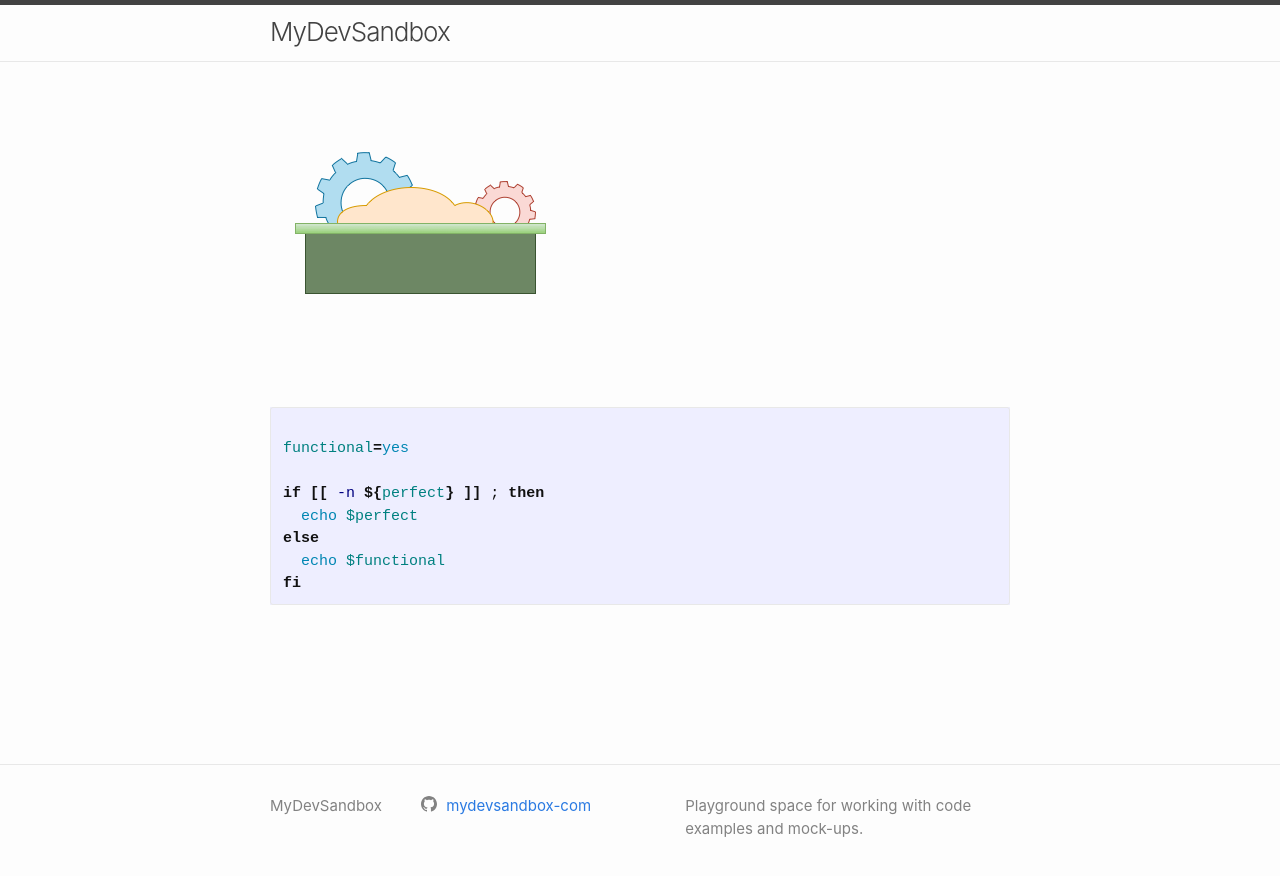
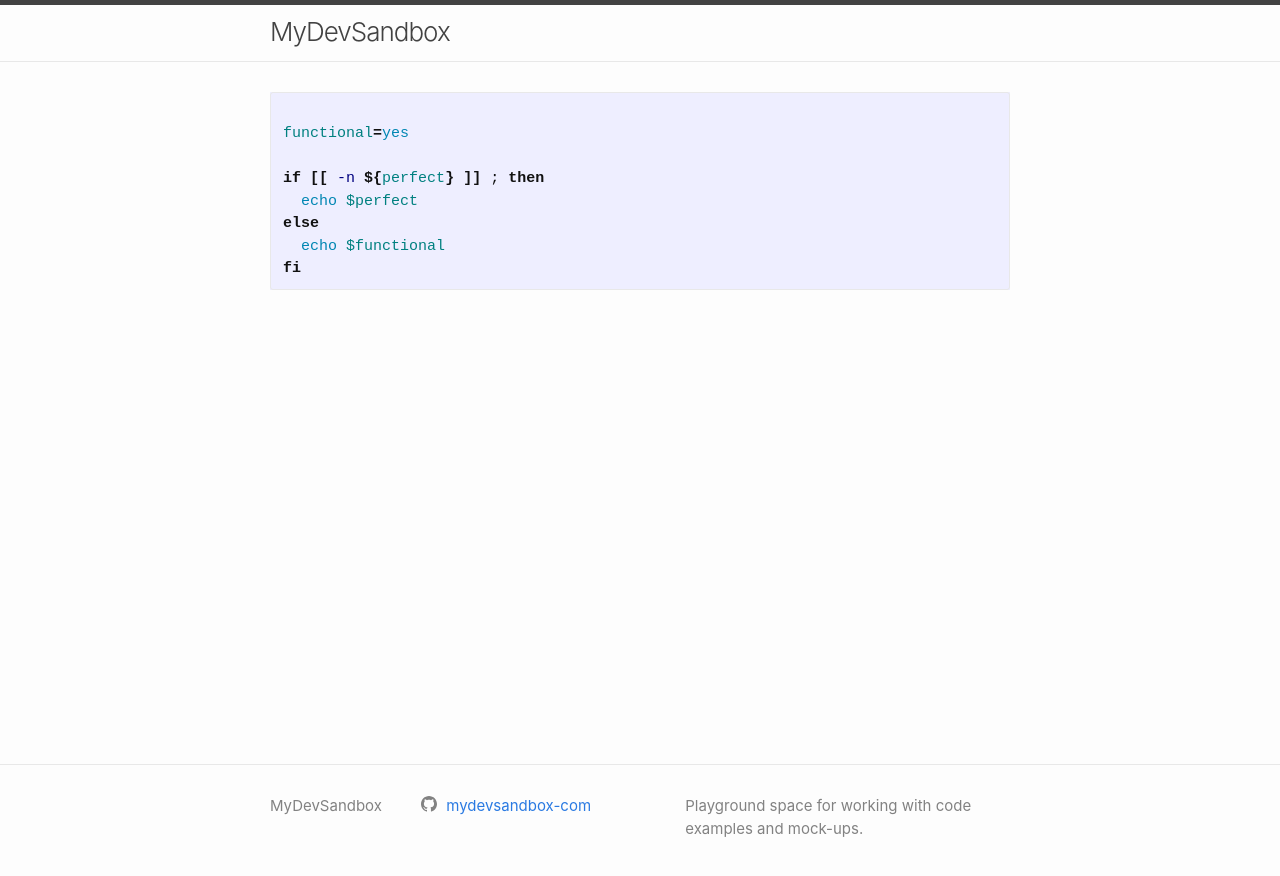
Before and after one commit to mydevsandbox-com/mydevsandbox.com, a Jekyll site: the page built from index.md, in a window 1280 px wide. Shown: the top 876 px of the page. Built offline with Jekyll 4.4.1, drawn with Linux system fonts in a browser that asks for light colours.

Commit message:
remove the cheesy logo
Signed-off-by: Collin McNeese <collin@mydevsandbox.com>

````diff
--- a/index.md
+++ b/index.md
@@ -2,7 +2,7 @@
 layout: home
 ---
 
-![logo](/assets/sandbox-img.png)
+<!-- ![logo](/assets/sandbox-img.png) -->
 
 ```shell
 
````
